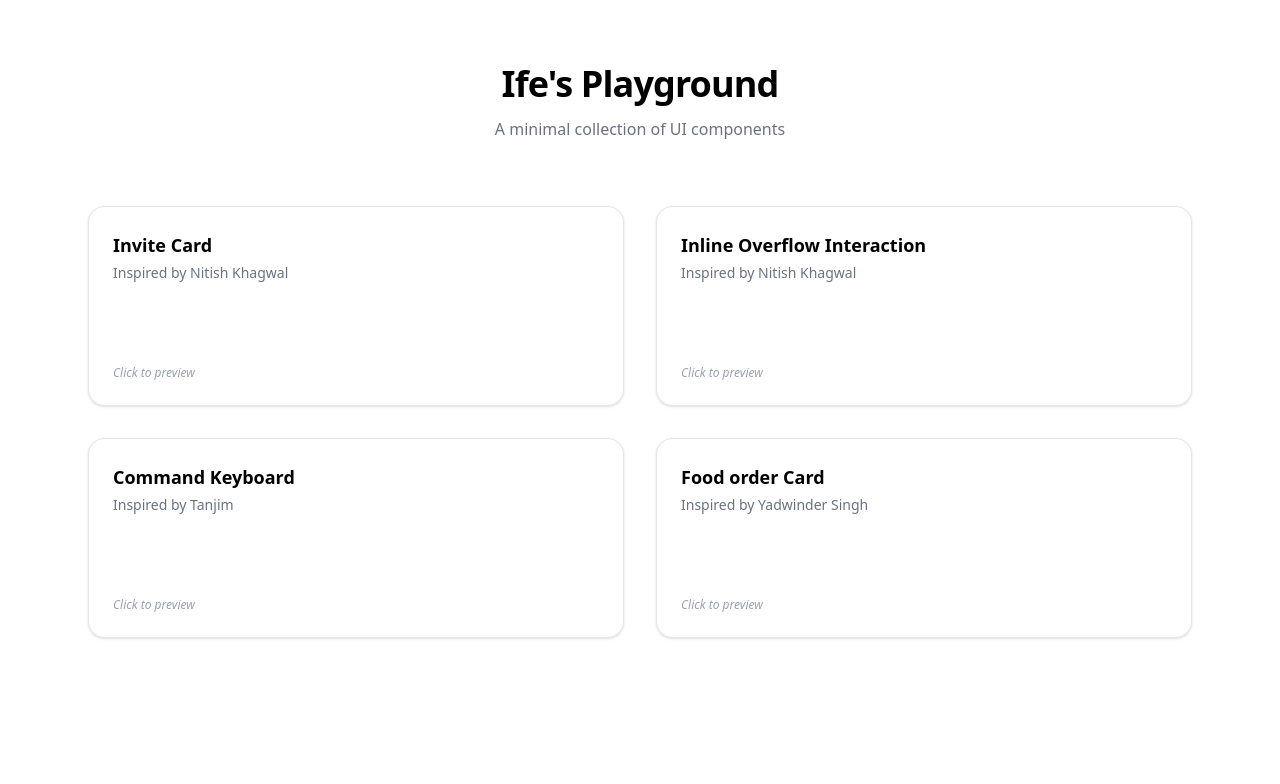
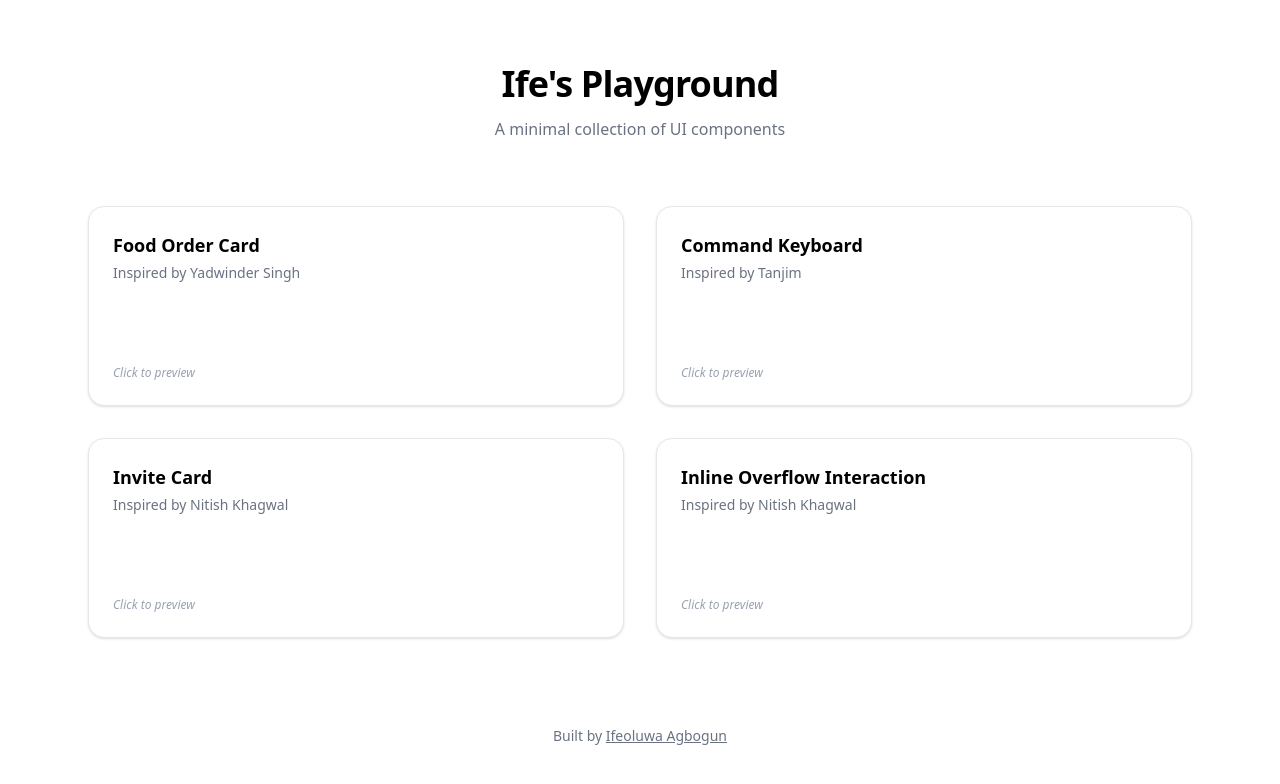
Before and after one commit to paul1029-ife/design-recreation, a React (Vite) app: page / in a window 1280 px wide. Shown: the top 784 px of the page. Built offline with nearby package versions, Linux system fonts and the light colour scheme.

Commit message:
refactor: Add portfolio link and change order of components.

```diff
--- a/src/App.tsx
+++ b/src/App.tsx
@@ -10,27 +10,27 @@ import CommandPalette from "./components/recreations/command-keyboard/CommandPal
 const components: PlaygroundComponent[] = [
   {
     id: 1,
+    name: "Food Order Card",
+    source: "Yadwinder Singh",
+    component: FoodOrderCard,
+  },
+  {
+    id: 2,
+    name: "Command Keyboard",
+    source: "Tanjim",
+    component: CommandPalette,
+  },
+  {
+    id: 3,
     name: "Invite Card",
     source: "Nitish Khagwal",
     component: InviteCard,
   },
   {
-    id: 2,
+    id: 4,
     name: "Inline Overflow Interaction",
     source: "Nitish Khagwal",
     component: InlineOverflow,
-  },
-  {
-    id: 3,
-    name: "Command Keyboard",
-    source: "Tanjim",
-    component: CommandPalette,
-  },
-  {
-    id: 4,
-    name: "Food order Card",
-    source: "Yadwinder Singh",
-    component: FoodOrderCard,
   },
 ];
 
@@ -78,6 +78,17 @@ function App() {
         component={selectedComponent?.component}
         name={selectedComponent?.name}
       />
+      <footer className="w-full py-6 text-center text-sm text-gray-500">
+        Built by{" "}
+        <a
+          href="https://ifeoluwa.tech"
+          target="_blank"
+          rel="noopener noreferrer"
+          className="underline hover:text-black transition"
+        >
+          Ifeoluwa Agbogun
+        </a>
+      </footer>
     </div>
   );
 }
```
